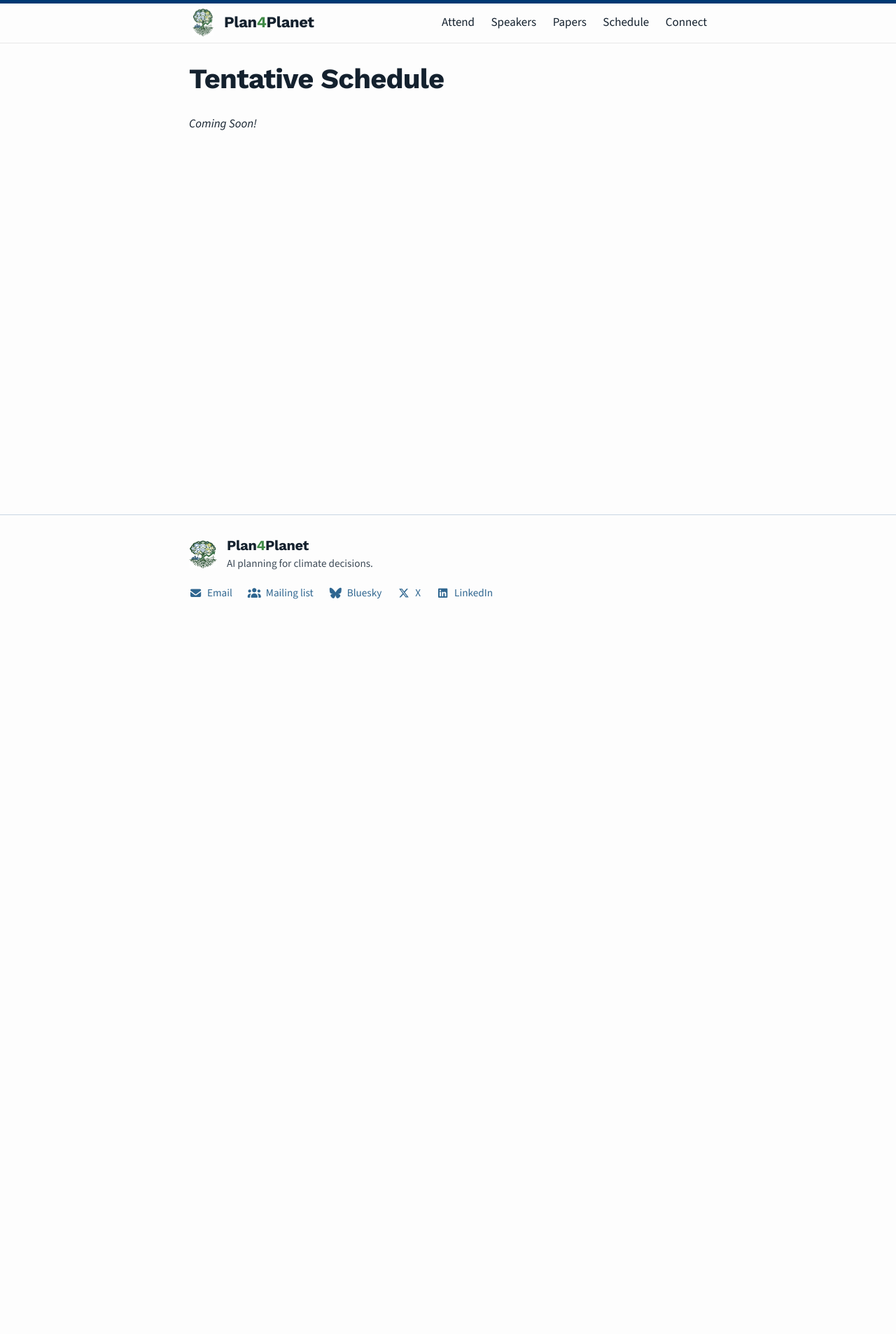
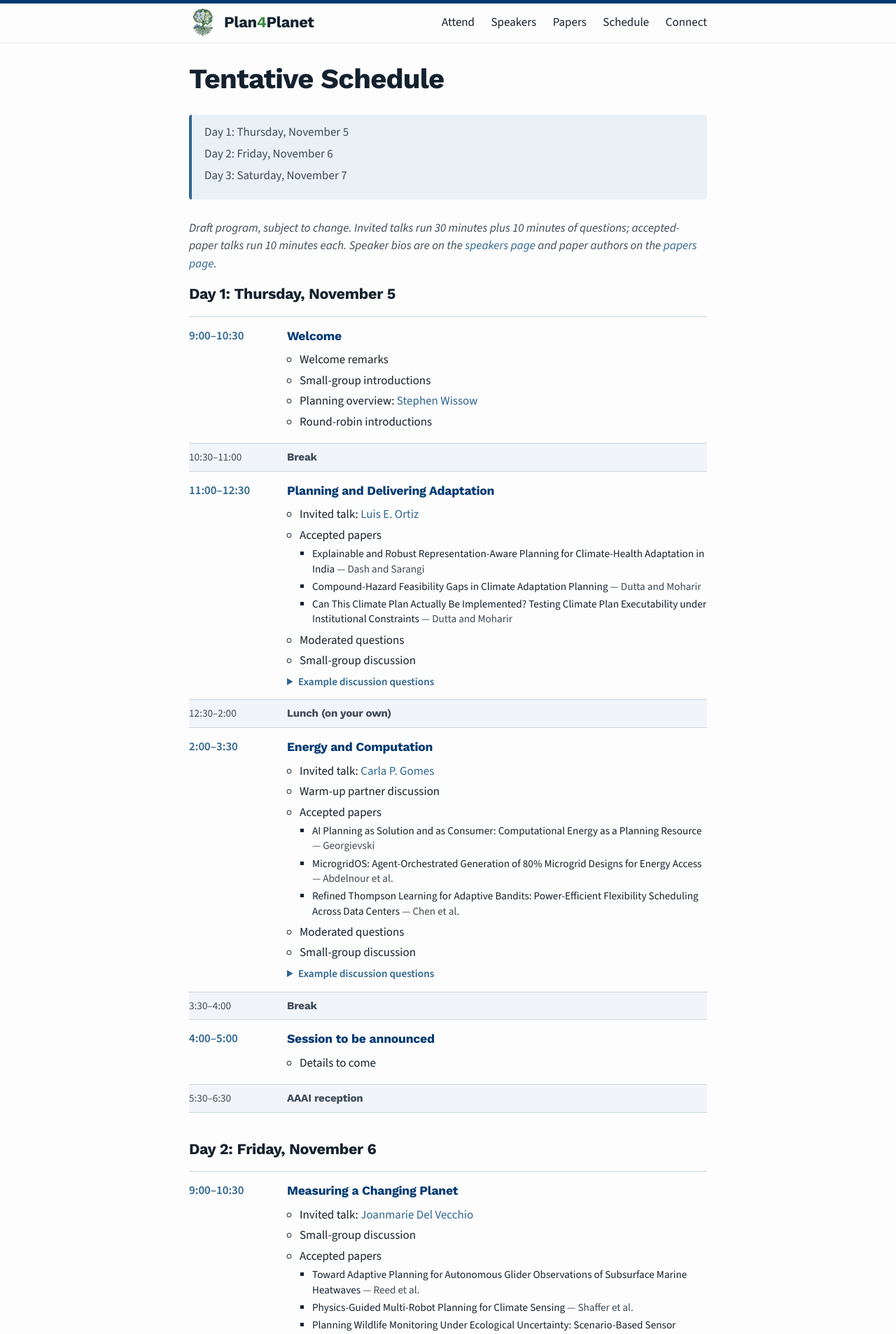
Before and after one commit to plan4planet/plan4planet.github.io, a Jekyll site: the page built from pages/schedule.md, in a window 1280 px wide. Shown: the top 1906 px of the page at 70% size. Built offline with Jekyll 4.4.1, drawn with Linux system fonts in a browser that asks for light colours; nearby versions of some CDN libraries; before the commit the page ends 900 px from its top, so only the background shows below that; some of the changed text lies outside the part shown.

Commit message:
feat: draft schedule from the program, rendered from _data/schedule.yml
Session-level program for all three days with invited speakers, accepted-paper talks, and example discussion questions in collapsed lists. Breaks, lunch, and AAAI's evening events are quieter rows. Thursday 4:00 is shown as to be announced.

```diff
--- /dev/null
+++ b/_data/schedule.yml
@@ -0,0 +1,170 @@
+# Draft program, rendered on /schedule/ (pages/schedule.md).
+# Source: the "Draft program" tab of the speaker-info Google Doc.
+#
+# Each day has a list of slots. A slot with only `time` and `title` renders as a break row.
+# Session items: `label` (required), then optional `speaker` (links to /speakers/), `talk` (confirmed
+# talk titles only), and `papers` (accepted-paper talks, as on /papers/). Optional `prompts` on a
+# session: example discussion questions, shown in a collapsed list.
+
+- day: Day 1
+  date: Thursday, November 5
+  id: day-1
+  slots:
+    - time: 9:00–10:30
+      title: Welcome
+      items:
+        - label: Welcome remarks
+        - label: Small-group introductions
+        - label: Planning overview
+          speaker: Stephen Wissow
+        - label: Round-robin introductions
+    - time: 10:30–11:00
+      title: Break
+    - time: 11:00–12:30
+      title: Planning and Delivering Adaptation
+      items:
+        - label: Invited talk
+          speaker: Luis E. Ortiz
+        - label: Accepted papers
+          papers:
+            - authors: Dash and Sarangi
+              title: Explainable and Robust Representation-Aware Planning for Climate-Health Adaptation in India
+            - authors: Dutta and Moharir
+              title: Compound-Hazard Feasibility Gaps in Climate Adaptation Planning
+            - authors: Dutta and Moharir
+              title: "Can This Climate Plan Actually Be Implemented? Testing Climate Plan Executability under Institutional Constraints"
+        - label: Moderated questions
+        - label: Small-group discussion
+      prompts:
+        - "What adaptation-related needs might policymakers and communities have (e.g., resilient infrastructure siting, resource allocation, disaster recovery)?"
+        - "How can we translate research into accessible tools for communities and policymakers?"
+        - "What are other ways that planning research can help adaptation?"
+    - time: 12:30–2:00
+      title: Lunch (on your own)
+    - time: 2:00–3:30
+      title: Energy and Computation
+      items:
+        - label: Invited talk
+          speaker: Carla P. Gomes
+        - label: Warm-up partner discussion
+        - label: Accepted papers
+          papers:
+            - authors: Georgievski
+              title: "AI Planning as Solution and as Consumer: Computational Energy as a Planning Resource"
+            - authors: Abdelnour et al.
+              title: "MicrogridOS: Agent-Orchestrated Generation of 80% Microgrid Designs for Energy Access"
+            - authors: Chen et al.
+              title: "Refined Thompson Learning for Adaptive Bandits: Power-Efficient Flexibility Scheduling Across Data Centers"
+        - label: Moderated questions
+        - label: Small-group discussion
+      prompts:
+        - "What are your biggest questions about climate mitigation?"
+        - "Are there opportunities for planning research to transfer to relatively understudied areas, such as multi-agent coordination for industrial process control or task planning for residential electrification?"
+    - time: 3:30–4:00
+      title: Break
+    - time: 4:00–5:00
+      title: Session to be announced
+      items:
+        - label: Details to come
+    - time: 5:30–6:30
+      title: AAAI reception
+
+- day: Day 2
+  date: Friday, November 6
+  id: day-2
+  slots:
+    - time: 9:00–10:30
+      title: Measuring a Changing Planet
+      items:
+        - label: Invited talk
+          speaker: Joanmarie Del Vecchio
+        - label: Small-group discussion
+        - label: Accepted papers
+          papers:
+            - authors: Reed et al.
+              title: Toward Adaptive Planning for Autonomous Glider Observations of Subsurface Marine Heatwaves
+            - authors: Shaffer et al.
+              title: Physics-Guided Multi-Robot Planning for Climate Sensing
+            - authors: Murray et al.
+              title: "Planning Wildlife Monitoring Under Ecological Uncertainty: Scenario-Based Sensor Placement for Resource-Constrained Conservation Programs"
+        - label: Moderated questions
+      prompts:
+        - "How can planning research help improve the scope, scale, and cost of climate data to support climate modeling and environmental monitoring?"
+        - "How can planning research leverage recent advances in ML-based climate models, and what new planning challenges does their widespread use expose?"
+    - time: 10:30–11:00
+      title: Break
+    - time: 11:00–12:30
+      title: Goals and Governance
+      subtitle: "Whose Objective? The Hidden Choices in Planning for Climate"
+      items:
+        - label: Invited talk
+          speaker: Stéphane Hallegatte
+        - label: Accepted papers
+          papers:
+            - authors: Yang
+              title: "From Delegates to Trustees: Aligning LLM Planners with Absent Stakeholders in Climate Decision-Making"
+            - authors: Wozny et al.
+              title: "Stress-Testing CBAM under Export Reallocation with RICE-M: A Multi-Agent Reinforcement Learning Climate-Economic Model with MRIO-Calibrated Trade"
+            - authors: Yang and Aiersilan
+              title: "Reinforcement Learning from Ecological Feedback (RLEF): A Framework for Aligning Language-Model Planning with Planetary Boundaries"
+        - label: Panel with moderated questions
+      prompts:
+        - "Whose losses does the objective count, and with what weights? How much does the future count, and who sets the discount factor?"
+        - "How should a planner decide when the probabilities themselves are contested?"
+        - "What role can planning research (multi-agent coordination, mechanism design) play in the economic and policy dimensions of mitigation, such as carbon markets, emissions trading design, corporate carbon accounting, and the equitable phase-out of fossil fuel infrastructure?"
+    - time: 12:30–2:00
+      title: Lunch (on your own)
+    - time: 2:00–3:30
+      title: Planning Tools for Climate Users
+      items:
+        - label: Invited talk
+          speaker: Biplav Srivastava
+          talk: Some Lessons from Smart Transportation to Help Plan for a Better Planet
+        - label: Small-group discussion
+        - label: Accepted papers
+          papers:
+            - authors: Dogan et al.
+              title: Recentering Care in Climate Data Work as Integral for Climate AI
+            - authors: Vaidya et al.
+              title: "Data Fragmentation as a Critical Bottleneck in Disaster Response Planning: The EVAC-AI Case Study for Flood Risk Assessment"
+            - authors: Alikana et al.
+              title: "What Aggregate Accuracy Hides: A Failure-Mode Analysis of Language-Guided Disaster Segmentation for Mitigation Planning"
+        - label: Moderated questions
+      prompts:
+        - "How do some of these lessons apply to your own area of planning and climate work?"
+    - time: 3:30–4:00
+      title: Break
+    - time: 4:00–5:00
+      title: Strength of Weak Ties
+      items:
+        - label: "Small-group discussions: cross-field connections and gaps"
+        - label: "Small-group discussions: future interests and research directions"
+        - label: Brainstorming groups on shared future-work topics
+      prompts:
+        - "Who have you met here for the first time who works in a different planning subfield, or a different climate field?"
+        - "What connections jump out at you from the talks and discussions? What connections are missing?"
+        - "What topics would you like to explore in your own research coming out of this symposium?"
+    - time: 5:30–6:30
+      title: AAAI plenary
+
+- day: Day 3
+  date: Saturday, November 7
+  id: day-3
+  slots:
+    - time: 9:00–10:30
+      title: Community Discussion
+      items:
+        - label: "Framing: a community of practice for climate-oriented planning research"
+        - label: Facilitated discussions, with share-outs
+      prompts:
+        - "What do we want in a community of climate-inspired planning researchers?"
+        - "How do we create a community that supports both applied and foundational research under an umbrella of climate motivation?"
+        - "What engagement between researchers, industry, funding agencies, and policymakers is needed to support climate-oriented planning research?"
+    - time: 10:30–11:00
+      title: Break
+    - time: 11:00–12:30
+      title: Closing and Next Steps
+      items:
+        - label: Options for growing the community
+        - label: Feedback for the organizers
+        - label: Next steps and volunteers
--- /dev/null
+++ b/_sass/components/_schedule.scss
@@ -0,0 +1,120 @@
+// Program on the Schedule page, rendered from _data/schedule.yml: one list per day, each slot a row
+// with the time on the left and the session on the right. Breaks and lunch are quieter rows.
+.schedule-note {
+  color: var(--color-ink-soft);
+  font-style: italic;
+}
+
+.schedule {
+  margin: 12px 0 36px;
+  padding: 0;
+  list-style: none;
+  border-top: 1px solid var(--color-rule);
+}
+
+.schedule-slot {
+  display: grid;
+  grid-template-columns: 7.5rem minmax(0, 1fr);
+  column-gap: 20px;
+  margin: 0;
+  padding: 14px 0;
+  border-bottom: 1px solid var(--color-rule);
+}
+
+.schedule-time {
+  color: var(--color-secondary);
+  font-weight: 600;
+  font-variant-numeric: tabular-nums;
+  white-space: nowrap;
+}
+
+.schedule-session h4 {
+  margin: 0;
+  color: var(--color-brand);
+  font-size: 1.1rem;
+}
+
+.schedule-subtitle {
+  margin: 2px 0 0;
+  color: var(--color-ink-soft);
+  font-style: italic;
+}
+
+.schedule-break {
+  padding: 8px 0;
+  background: var(--color-surface-2);
+}
+
+.schedule-break .schedule-time,
+.schedule-break h4 {
+  color: var(--color-ink-soft);
+  font-size: 0.95rem;
+  font-weight: 400;
+}
+
+.schedule-items {
+  margin: 8px 0 0 18px;
+}
+
+.schedule-items > li {
+  margin-bottom: 4px;
+}
+
+.schedule-talk {
+  display: block;
+  color: var(--color-ink-soft);
+  font-style: italic;
+}
+
+.schedule-papers {
+  margin: 4px 0 6px 18px;
+  font-size: 0.95rem;
+}
+
+.schedule-papers li {
+  margin-bottom: 4px;
+  line-height: 1.4;
+}
+
+.schedule-paper-authors {
+  color: var(--color-ink-soft);
+}
+
+.schedule-paper-authors::before {
+  content: "— ";
+}
+
+// Example discussion questions, collapsed under the session by default.
+.schedule-prompts {
+  margin: 6px 0 0;
+}
+
+.schedule-prompts summary {
+  cursor: pointer;
+  color: var(--color-secondary);
+  font-size: 0.95rem;
+  font-weight: 600;
+}
+
+.schedule-prompts ul {
+  margin: 6px 0 0 18px;
+  color: var(--color-ink-soft);
+  font-size: 0.95rem;
+  font-style: italic;
+}
+
+.schedule-prompts li {
+  margin-bottom: 4px;
+  line-height: 1.4;
+}
+
+@media screen and (max-width: 640px) {
+  .schedule-slot {
+    grid-template-columns: 1fr;
+    row-gap: 4px;
+  }
+
+  .schedule-break {
+    padding-left: 8px;
+  }
+}
--- a/assets/css/main.scss
+++ b/assets/css/main.scss
@@ -15,6 +15,7 @@
   "components/collapsible",
   "components/sponsors",
   "components/speakers",
+  "components/schedule",
   "components/committee",
   "components/toc",
   "components/footer";
--- a/pages/schedule.md
+++ b/pages/schedule.md
@@ -2,22 +2,53 @@
 layout: page
 title: Tentative Schedule
 permalink: /schedule/
+toc: true
 ---
 
-_Coming Soon!_
+<p class="schedule-note">Draft program, subject to change. Invited talks run 30 minutes plus 10 minutes of questions; accepted-paper talks run 10 minutes each. Speaker bios are on the <a href="{{ '/speakers/' | relative_url }}">speakers page</a> and paper authors on the <a href="{{ '/papers/' | relative_url }}">papers page</a>.</p>
 
-<!--
-_(subject to change)_
-Each session will include invited speakers, short talks by authors of submitted papers, and Q&A, and will end with facilitated small-group discussions with share-outs.
-
-- Day 1, Morning: Planning For Climate Understanding
-  - *Discussion questions: How can planning research help improve the scope, scale, and cost of climate data to support climate modeling and environmental monitoring? How can planning research leverage recent advances in ML-based climate models?*
-- Day 1, Afternoon: Planning for Climate Mitigation
-  - *Discussion questions: Are there opportunities to plan research to transfer to relatively understudied areas, for instance, by applying multi-agent coordination methods from robotics to industrial process control? What forms of engagement among researchers, industry, funding agencies, and policymakers can support a productive research agenda in this area?  What role can research on multi-agent coordination, mechanism design, and planning play in the economic and policy dimensions of mitigation — including carbon markets, emissions trading scheme design, corporate carbon accounting, and the equitable phase-out of fossil fuel infrastructure?*
-- Day 2, Morning: Planning for Climate Adaptation
-  - *Discussion questions: Are there directions for foundational planning research that can support adaptation? How can the planning community help translate research into accessible tools for communities and policymakers dealing with climate adaptation? What role does planning play in institutional decision-making under climate uncertainty --- including resilient infrastructure siting, managed retreat, resource allocation in stressed water and food systems, and equitable disaster recovery?*
-- Day 2, Afternoon: Building AI x Climate Research Communities
-    - Possible workshop on navigating the geopolitical, social, or policy contexts within climate work in order to have a positive impact.
-    - *Discussion questions: What do we want in a community of climate-inspired planning researchers? How do we create a community that supports both applied and foundational research under an umbrella of climate motivation?*
-- Day 3, Morning: Community Discussion of Next Steps & Action Items
--->
+{% for day in site.data.schedule %}
+<h3 id="{{ day.id }}">{{ day.day }}: {{ day.date }}</h3>
+<ol class="schedule">
+  {%- for slot in day.slots %}
+  <li class="schedule-slot{% unless slot.items %} schedule-break{% endunless %}">
+    <span class="schedule-time">{{ slot.time }}</span>
+    <div class="schedule-session">
+      <h4>{{ slot.title }}</h4>
+      {%- if slot.subtitle %}
+      <p class="schedule-subtitle">{{ slot.subtitle }}</p>
+      {%- endif %}
+      {%- if slot.items %}
+      <ul class="schedule-items">
+        {%- for item in slot.items %}
+        <li>
+          {{ item.label }}{% if item.speaker %}: <a href="{{ '/speakers/' | relative_url }}">{{ item.speaker }}</a>{% endif %}
+          {%- if item.talk %}
+          <span class="schedule-talk">“{{ item.talk }}”</span>
+          {%- endif %}
+          {%- if item.papers %}
+          <ul class="schedule-papers">
+            {%- for paper in item.papers %}
+            <li><span class="schedule-paper-title">{{ paper.title }}</span> <span class="schedule-paper-authors">{{ paper.authors }}</span></li>
+            {%- endfor %}
+          </ul>
+          {%- endif %}
+        </li>
+        {%- endfor %}
+      </ul>
+      {%- endif %}
+      {%- if slot.prompts %}
+      <details class="schedule-prompts">
+        <summary>Example discussion questions</summary>
+        <ul>
+          {%- for prompt in slot.prompts %}
+          <li>{{ prompt }}</li>
+          {%- endfor %}
+        </ul>
+      </details>
+      {%- endif %}
+    </div>
+  </li>
+  {%- endfor %}
+</ol>
+{% endfor %}
```
